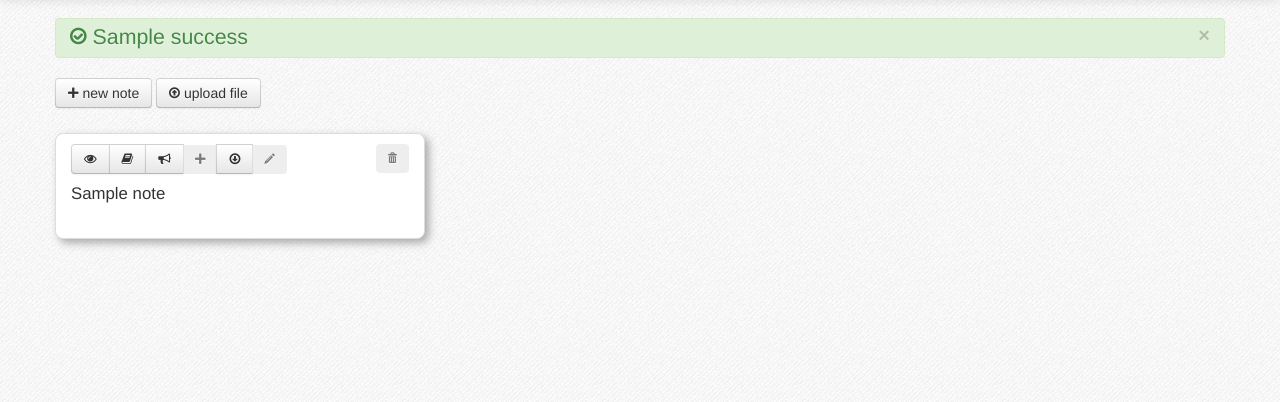
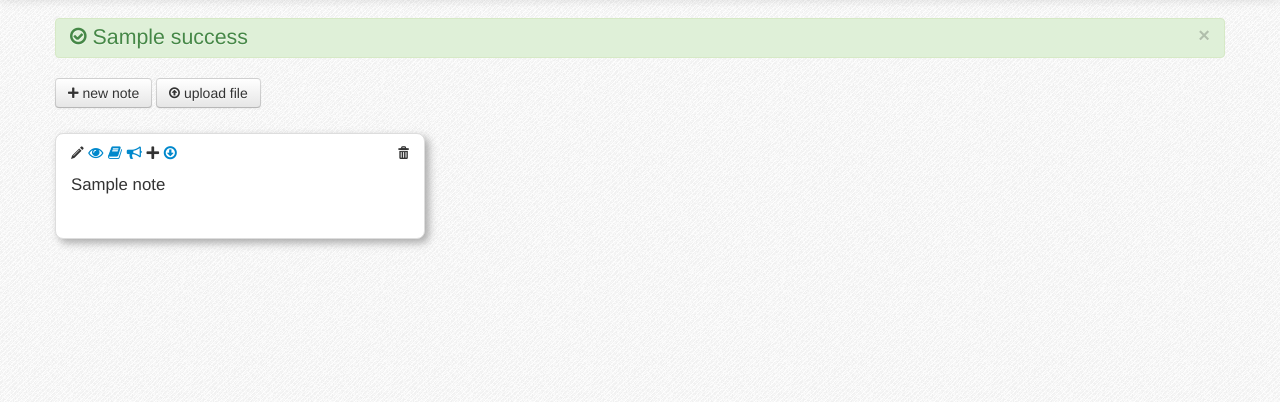
Before and after one commit to gauden/gaudencode, a Python web app: template templates/notes/notes_index.html in a window 1280 px wide. Shown: the part 42-444 px from the top of the page. Run offline with Jinja, Linux system fonts and the light colour scheme; the template is opened without the code that fills it: most values are stand-ins (such as "Sample title", 1, 10 or a date in 2020); some libraries are stand-ins or nearby versions.

Commit message:
Added confirm-delete modal dialog and tweaked buttons on home screen.

```diff
--- a/main.py
+++ b/main.py
@@ -84,6 +84,10 @@ class NotesApp(Handler):
     def post(self, cmd='', key=''):
         manager = self.notes.NotesManager(self, cmd)
 
+    def delete(self, cmd=''):
+        key = self.request.get('key')
+        manager = self.notes.NotesManager(self, cmd, key)
+
 class MainPage(Handler):
     from sites.home import home
 
--- a/templates/notes/notes_index.html
+++ b/templates/notes/notes_index.html
@@ -52,22 +52,38 @@
                     border-radius: 8px;
                     -webkit-box-shadow: 4px 4px 8px 0px #aaa;
                     box-shadow: 4px 4px 8px 0px #aaa;">
-            <div class="pull-right">{% if note.editable %}<form method="DELETE" action="/notes/trash/{{ key }}"><button type="submit"><i class="icon-trash"></i></button></form>{% else %}<i class="icon-trash  btn disabled"></i>{% endif %}</div>
-          <div class="btn-group">
 
-            <a class="btn" href="/notes/view/{{ key }}"><i class="icon-eye-open"></i></a>
+            {% if note.editable %}<a href="/notes/edit/{{ key }}"><i class="icon-pencil"></i></a>{% else %}<i class="icon-pencil disabled"></i>{% endif %}
 
-            <a class="btn" href="/notes/pubreader/{{ key }}"><i class="icon-book"></i></a>
+            <a href="/notes/view/{{ key }}"><i class="icon-eye-open"></i></a>
 
-            <a class="btn" href="/notes/slides/{{ key }}"><i class="icon-bullhorn"></i></a>
+            <a href="/notes/pubreader/{{ key }}"><i class="icon-book"></i></a>
 
-            {% if handler.ACCESS_LEVEL == 'user' %}<a class="btn" href="/notes/copy/{{ key }}"><i class="icon-copy"></i></a>{% else %}<i class="icon-plus  btn disabled"></i>{% endif %}
+            <a href="/notes/slides/{{ key }}"><i class="icon-bullhorn"></i></a>
 
-            <a class="btn" href="/notes/download/{{ key }}"><i class="icon-download"></i></a>
+            {% if handler.ACCESS_LEVEL == 'user' %}<a href="/notes/copy/{{ key }}"><i class="icon-copy"></i></a>{% else %}<i class="icon-plus disabled"></i>{% endif %}
 
-            {% if note.editable %}<a class="btn" href="/notes/edit/{{ key }}"><i class="icon-pencil"></i></a>{% else %}<i class="icon-pencil btn disabled"></i>{% endif %}
+            <a href="/notes/download/{{ key }}"><i class="icon-download"></i></a>
 
-            &nbsp; &nbsp; <!-- separator to diminish risk of click on trash -->
+            &nbsp; &nbsp;
+
+            {% if note.editable %}<a href="#delete_form-{{ key }}" class="pull-right" role="button" data-toggle="modal"><i class="icon-trash"></i></a>{% else %}<i class="icon-trash disabled pull-right"></i>{% endif %}
+
+            <div id="delete_form-{{ key }}" class="modal hide fade in" style="display: none; ">
+              <div class="modal-header">
+                <a class="close" data-dismiss="modal"><i class="icon-remove"></i></a>
+                <h3><i class="icon-warning-sign icon-large"></i> Delete a note</h3>
+              </div>
+              <div class="modal-body">
+                <p>Are you sure you want to delete the note: <strong>"{{ note.title }}"</strong>?</p>
+                <p>This cannot be undone.</p>
+              </div>
+              <div class="modal-footer">
+                <form method='DELETE' action="/notes/delete/{{ note.key }}">
+                      <a href="#" class="btn"  data-dismiss="modal">close</a>
+                      <input class="btn btn-primary" type="submit" value="delete">
+                </form>
+              </div>
             </div>
 
             <p style="margin-top: 10px;
```
Also changed, not shown: sites/notes/notes.py (+5 -2 lines). Lines whose indentation alone changed are shown as unchanged.
